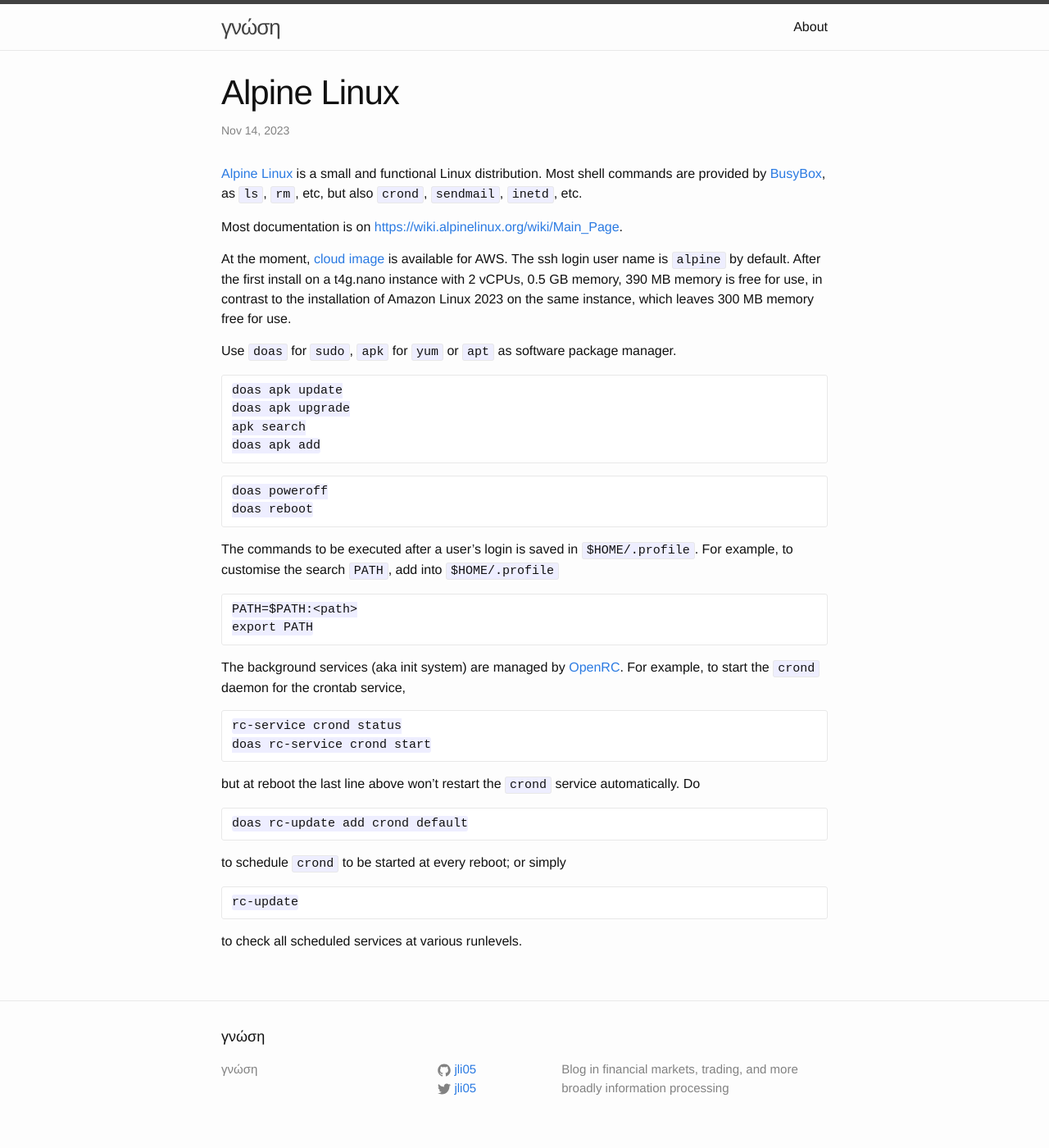
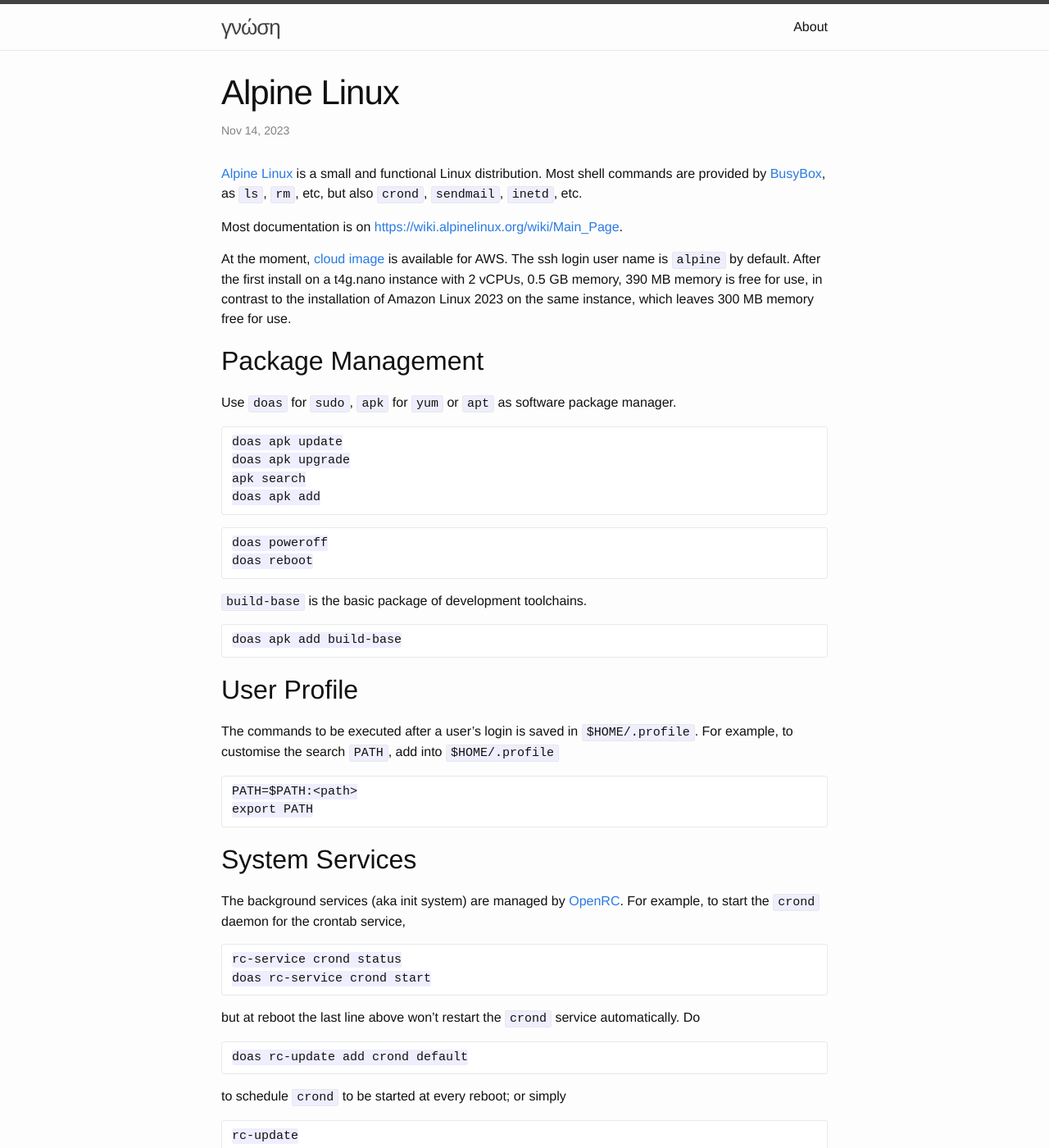
Before and after one commit to jli05/jli05.github.io, a Jekyll site: the page built from _posts/2023-11-14-Alpine-Linux.md, in a window 1280 px wide and 1400 px high. Shown: the whole window at 82% size. Built offline with Jekyll 4.4.1, drawn with Linux system fonts in a browser that asks for light colours.

Commit message:
divide alpine linux post into sections

````diff
--- a/_posts/2023-11-14-Alpine-Linux.md
+++ b/_posts/2023-11-14-Alpine-Linux.md
@@ -9,6 +9,7 @@
 
 At the moment, [cloud image](https://www.alpinelinux.org/cloud/)  is available for AWS. The ssh login user name is `alpine` by default. After the first install on a t4g.nano instance with 2 vCPUs, 0.5 GB memory, 390 MB memory is free for use, in contrast to the installation of Amazon Linux 2023 on the same instance, which leaves 300 MB memory free for use.
 
+## Package Management
 Use `doas` for `sudo`, `apk` for `yum` or `apt` as software package manager.
 
 ```sh
@@ -23,6 +24,13 @@
 doas reboot
 ```
 
+`build-base` is the basic package of development toolchains.
+
+```sh
+doas apk add build-base
+```
+
+## User Profile
 The commands to be executed after a user's login is saved in `$HOME/.profile`. For example, to customise the search `PATH`, add into `$HOME/.profile`
 
 ```
@@ -30,6 +38,7 @@
 export PATH
 ```
 
+## System Services
 The background services (aka init system) are managed by [OpenRC](https://github.com/OpenRC/openrc). For example, to start the `crond` daemon for the crontab service,
 
 ```sh
````
Also changed, not shown: _posts/2024-02-16-Alpine-Linux-build-base.md (deleted, +0 -10 lines).
